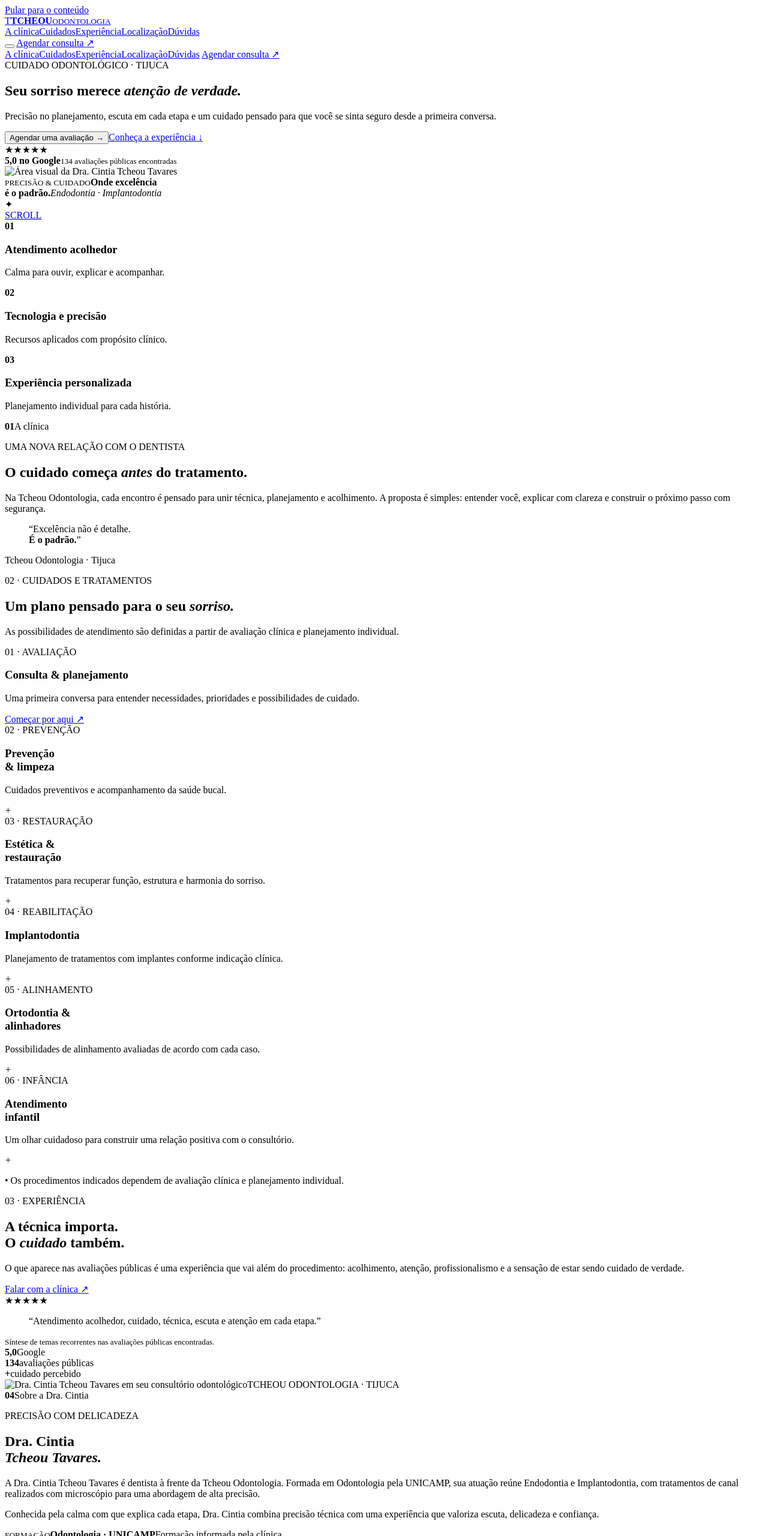
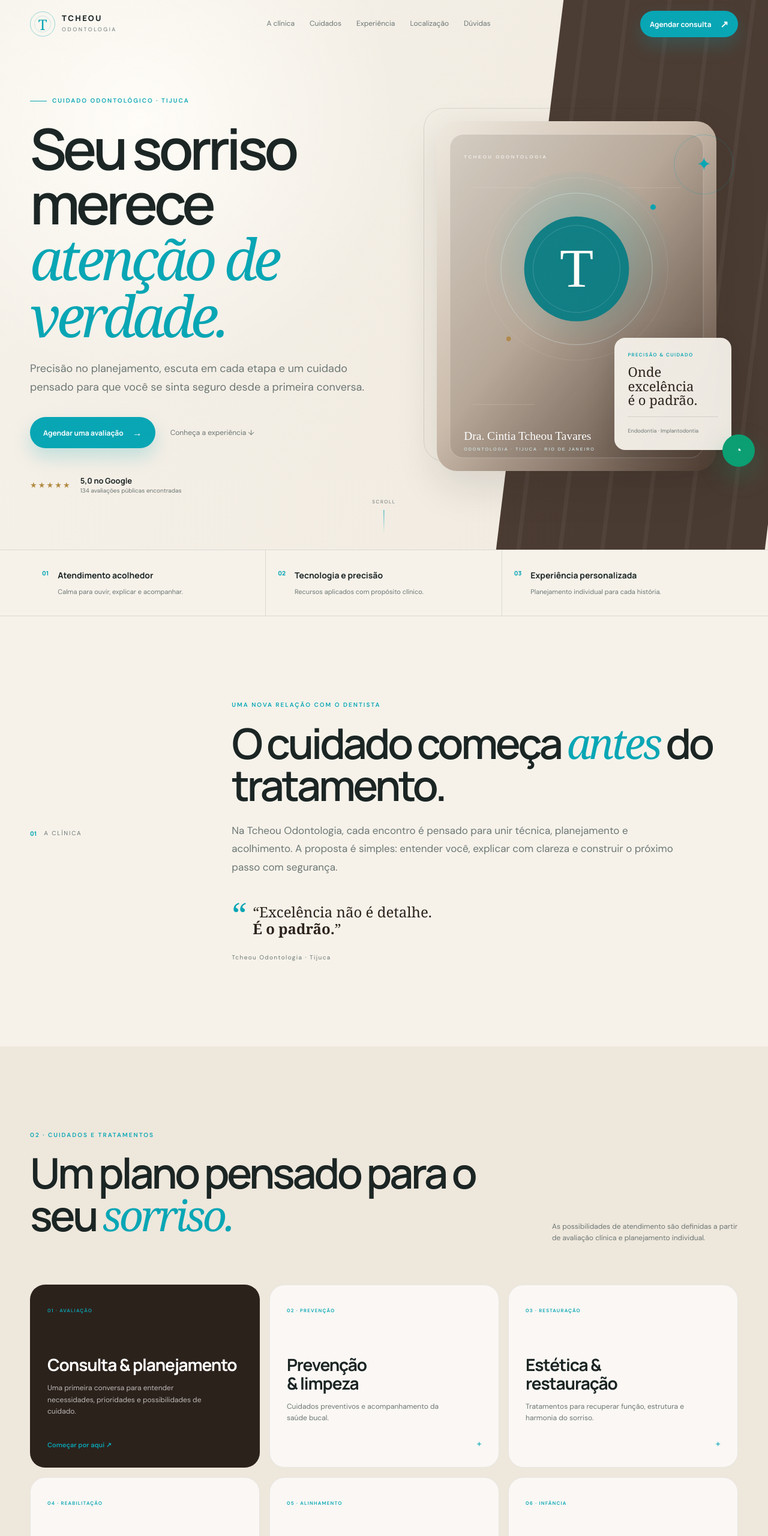
Before and after one commit to comercialestilodevet-create/tcheou-odontologia, a website: page index.html in a window 1280 px wide. Shown: the top 2560 px of the page at 60% size. Drawn offline with Linux system fonts and the light colour scheme; the site is published under a folder, as on GitHub Pages, so addresses that start at the root find nothing.

Commit message:
fix: support GitHub Pages project path assets

```diff
--- a/index.html
+++ b/index.html
@@ -7,12 +7,12 @@
 <link rel="canonical" href="https://tcheouodontologia.com.br/">
 <meta property="og:type" content="website"><meta property="og:title" content="Tcheou Odontologia | Tijuca">
 <meta property="og:description" content="Precisão, cuidado e uma experiência odontológica mais humana na Tijuca.">
-<meta property="og:image" content="/assets/tcheou-portrait.svg"><meta property="og:locale" content="pt_BR">
+<meta property="og:image" content="assets/tcheou-portrait.svg"><meta property="og:locale" content="pt_BR">
 <title>Tcheou Odontologia | Precisão e cuidado na Tijuca</title>
-<link rel="icon" href="/assets/favicon.svg">
+<link rel="icon" href="assets/favicon.svg">
 <link rel="preconnect" href="https://fonts.googleapis.com"><link rel="preconnect" href="https://fonts.gstatic.com" crossorigin>
 <link href="https://fonts.googleapis.com/css2?family=DM+Sans:wght@400;500;600&family=Manrope:wght@500;600;700;800&display=swap" rel="stylesheet">
-<link rel="stylesheet" href="/css/style.css"><link rel="stylesheet" href="/css/premium.css">
+<link rel="stylesheet" href="css/style.css"><link rel="stylesheet" href="css/premium.css">
 <script type="application/ld+json">{"@context":"https://schema.org","@type":"Dentist","name":"Tcheou Odontologia","telephone":"+55 21 97303-9005","url":"https://tcheouodontologia.com.br/","sameAs":["https://www.instagram.com/tcheou.odontologia/"],"address":{"@type":"PostalAddress","streetAddress":"Rua Engenheiro Enaldo Cravo Peixoto, 215, Sala 905","addressLocality":"Rio de Janeiro","addressRegion":"RJ","postalCode":"20540-106","addressCountry":"BR"},"areaServed":["Tijuca","Zona Norte","Rio de Janeiro"]}</script>
 </head>
 <body><div id="scrollProgress" aria-hidden="true"></div>
@@ -32,7 +32,7 @@
 <p class="lead">Precisão no planejamento, escuta em cada etapa e um cuidado pensado para que você se sinta seguro desde a primeira conversa.</p>
 <div class="actions"><button class="btn btn-accent" data-open-booking>Agendar uma avaliação <span>→</span></button><a class="text-link" href="#experiencia">Conheça a experiência <span>↓</span></a></div>
 <div class="proof"><span class="stars">★★★★★</span><div><strong>5,0 no Google</strong><small>134 avaliações públicas encontradas</small></div></div></div>
-<div class="hero-art reveal delay"><div class="portrait-card"><img src="/assets/tcheou-portrait.svg" alt="Área visual da Dra. Cintia Tcheou Tavares" fetchpriority="high">
+<div class="hero-art reveal delay"><div class="portrait-card"><img src="assets/tcheou-portrait.svg" alt="Área visual da Dra. Cintia Tcheou Tavares" fetchpriority="high">
 <div class="floating"><small>PRECISÃO & CUIDADO</small><b>Onde excelência<br>é o padrão.</b><span></span><em>Endodontia · Implantodontia</em></div><div class="orbit" aria-hidden="true"><span>✦</span></div></div></div>
 </div><a class="scroll" href="#clinica" aria-label="Rolar para a clínica">SCROLL<i></i></a></section>
 <section class="trust" aria-label="Diferenciais"><div class="wrap trust-grid">
@@ -59,7 +59,7 @@
 <div class="reveal"><p class="kicker light">03 · EXPERIÊNCIA</p><h2>A técnica importa.<br>O <em>cuidado</em> também.</h2><p class="muted-light">O que aparece nas avaliações públicas é uma experiência que vai além do procedimento: acolhimento, atenção, profissionalismo e a sensação de estar sendo cuidado de verdade.</p><a class="btn btn-outline" data-wa href="https://api.whatsapp.com/send/?phone=5521999988183&text&type=phone_number&app_absent=0" target="_blank" rel="noopener">Falar com a clínica <span>↗</span></a></div>
 <div class="reveal delay"><div class="review"><span class="stars">★★★★★</span><blockquote>“Atendimento acolhedor, cuidado, técnica, escuta e atenção em cada etapa.”</blockquote><small>Síntese de temas recorrentes nas avaliações públicas encontradas.</small></div>
 <div class="review-metrics"><div><strong>5,0</strong><span>Google</span></div><div><strong>134</strong><span>avaliações públicas</span></div><div><strong>+</strong><span>cuidado percebido</span></div></div></div></div></section>
-<section class="section" id="dra-cintia"><div class="wrap doctor-grid"><div class="doctor-visual reveal"><img src="/assets/cintia-tcheou.jpg" alt="Dra. Cintia Tcheou Tavares em seu consultório odontológico" loading="lazy"><span>TCHEOU ODONTOLOGIA · TIJUCA</span></div>
+<section class="section" id="dra-cintia"><div class="wrap doctor-grid"><div class="doctor-visual reveal"><img src="assets/cintia-tcheou.jpg" alt="Dra. Cintia Tcheou Tavares em seu consultório odontológico" loading="lazy"><span>TCHEOU ODONTOLOGIA · TIJUCA</span></div>
 <div class="reveal delay"><div class="side-label"><b>04</b><span>Sobre a Dra. Cintia</span></div><p class="kicker">PRECISÃO COM DELICADEZA</p><h2>Dra. Cintia<br><em>Tcheou Tavares.</em></h2>
 <p class="big">A Dra. Cintia Tcheou Tavares é dentista à frente da Tcheou Odontologia. Formada em Odontologia pela UNICAMP, sua atuação reúne Endodontia e Implantodontia, com tratamentos de canal realizados com microscópio para uma abordagem de alta precisão.</p>
 <p class="soft">Conhecida pela calma com que explica cada etapa, Dra. Cintia combina precisão técnica com uma experiência que valoriza escuta, delicadeza e confiança.</p>
@@ -85,5 +85,5 @@
 <div class="modal" id="bookingModal" aria-hidden="true"><div class="backdrop" data-close-booking></div><div class="modal-card" role="dialog" aria-modal="true" aria-labelledby="modalTitle"><button class="close" data-close-booking aria-label="Fechar">×</button><p class="kicker">AGENDAMENTO</p><h2 id="modalTitle">Vamos começar pela sua <em>necessidade.</em></h2><p>Preencha só o essencial. A mensagem será preparada para o WhatsApp da clínica.</p>
 <form id="bookingForm"><label>Seu nome<input id="name" autocomplete="name" required></label><label>O que você procura?<select id="subject"><option>Quero uma avaliação</option><option>Endodontia / tratamento de canal</option><option>Implantodontia</option><option>Ortodontia / alinhadores</option><option>Prevenção / limpeza</option><option>Estética / restauração</option><option>Atendimento infantil</option><option>Outro assunto</option></select></label><label>Mensagem opcional<textarea id="message" rows="3" placeholder="Conte um pouco do que você precisa..."></textarea></label><button class="btn btn-accent full" type="submit">Continuar no WhatsApp <span>↗</span></button><small class="form-note">Seus dados não são armazenados por este formulário.</small></form></div></div>
 <a class="floating-wa" data-wa href="https://api.whatsapp.com/send/?phone=5521999988183&text&type=phone_number&app_absent=0" target="_blank" rel="noopener" aria-label="Abrir WhatsApp para agendamento">◔<b>Agendar</b></a>
-<script src="/js/script.js" defer></script>
+<script src="js/script.js" defer></script>
 </body></html>
```
